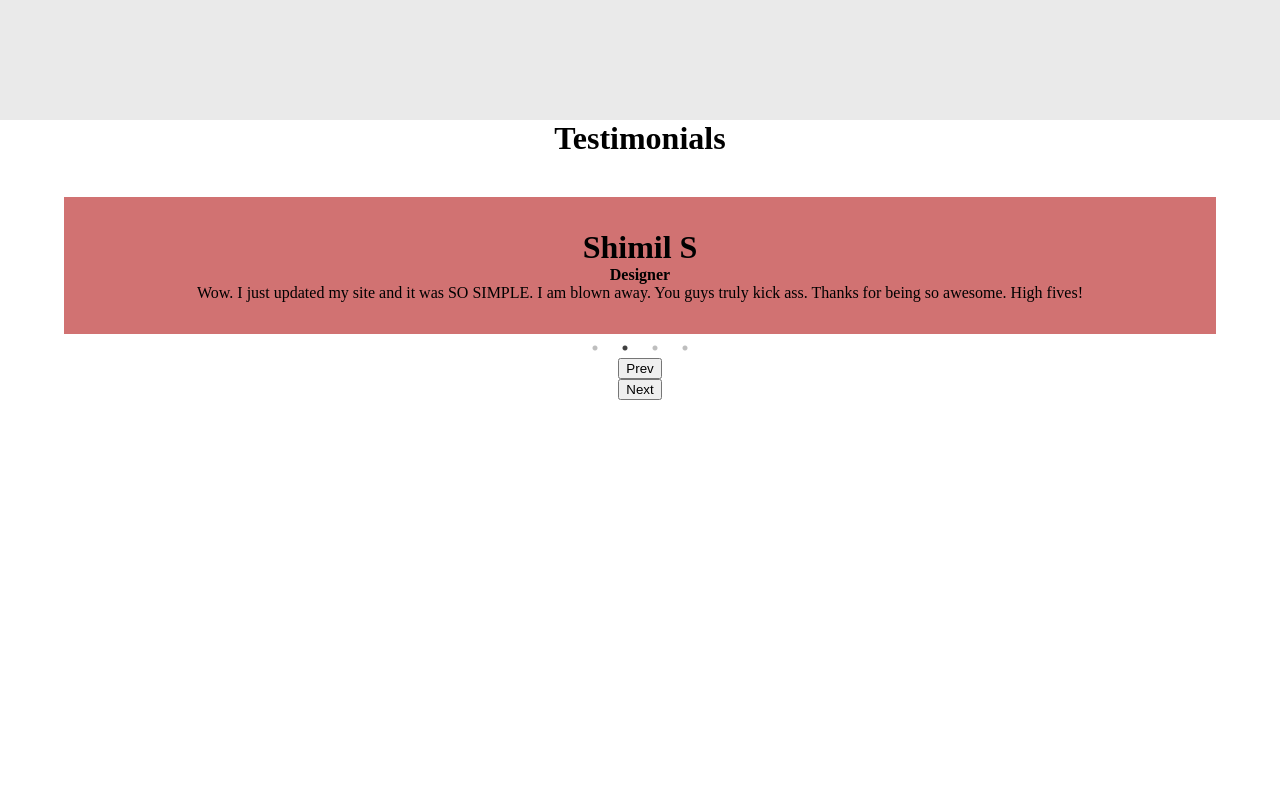
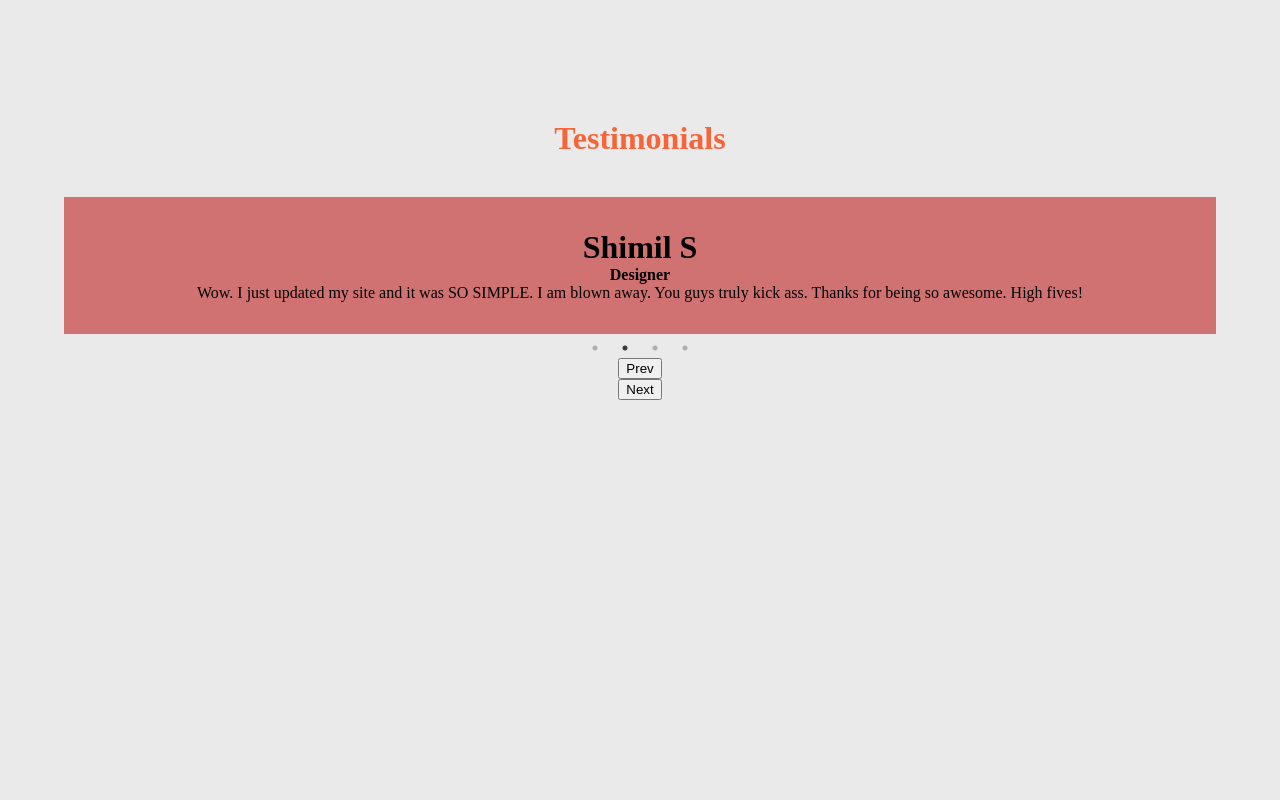
Before and after one commit to Ace82/my-portfolio, a React (Create React App) app: page / in a window 1280 px wide. Shown: the part 1960-2760 px from the top of the page. Built offline with nearby package versions, Linux system fonts and the light colour scheme; a web font is replaced by a local one.

Commit message:
Update Testimonials.js

```diff
--- a/src/components/Testimonials/Testimonials.js
+++ b/src/components/Testimonials/Testimonials.js
@@ -1,4 +1,4 @@
-import React, { useContext, useRef, useState } from 'react'
+import React, { useContext, useRef } from 'react'
 
 import Slider from "react-slick";
 
@@ -43,9 +43,9 @@ function Testimonials() {
         <>
             {
                 testimonialsData.length > 0 && (
-                    <div className="testimonials">
+                    <div className="testimonials" style={{backgroundColor: theme.primary2}}>
                         <div className="testimonials--header">
-                            <h1>Testimonials</h1>
+                            <h1 style={{color: theme.primary}}>Testimonials</h1>
                         </div>
                         <div className="testimonials--body">
                             <div className="testimonials--slider">
```
